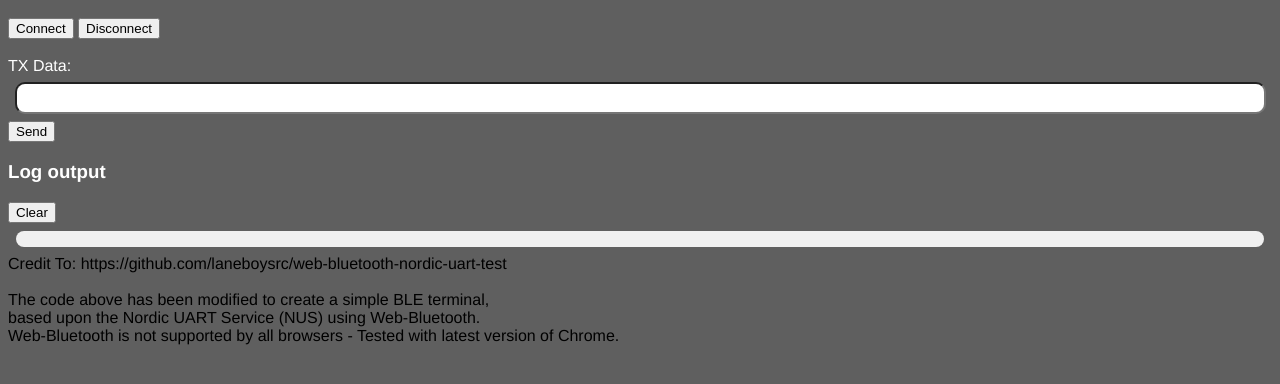
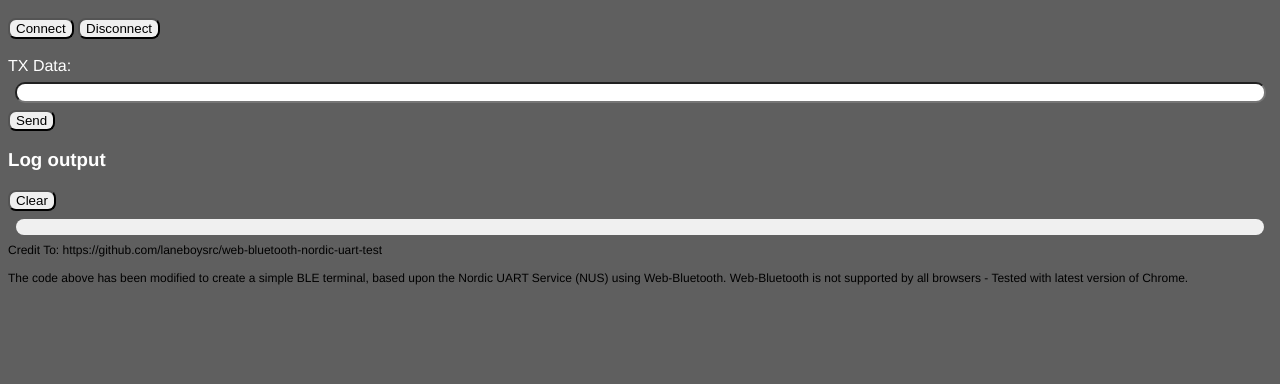
Before and after one commit to julianwilmot/julianwilmot.github.io, a plain HTML site: page index.html in a window 1280 px wide. Shown: the part 48-432 px from the top of the page. Drawn offline with Linux system fonts and the light colour scheme.

Commit message:
Changed the styling a bit. Rounded buttons and thinner text bar and also expandable text with a smaller text size

```diff
--- a/index.html
+++ b/index.html
@@ -35,7 +35,6 @@ pre {
   width: 99%;
   border-radius: 0.75em;
   margin: 0.5em;
-  padding: 0.5em;
 }
 
 #log:empty {
@@ -53,6 +52,26 @@ h3 {
 
 #txdata_label {
   color: white;
+}
+
+#connect {
+  border-radius: 8px;
+}
+
+#disconnect {
+  border-radius: 8px;
+}
+
+#clear {
+  border-radius: 8px;
+}
+
+#send {
+  border-radius: 8px;
+}
+
+#about_label {
+  font-size:  12px;
 }
 
 </style>
@@ -78,8 +97,8 @@ h3 {
 </div>
 
 <label for="about" id="about_label">Credit To: https://github.com/laneboysrc/web-bluetooth-nordic-uart-test<br><br>
-The code above has been modified to create a simple BLE terminal,<br>
-based upon the Nordic UART Service (NUS) using Web-Bluetooth.<br>
+The code above has been modified to create a simple BLE terminal,
+based upon the Nordic UART Service (NUS) using Web-Bluetooth.
 Web-Bluetooth is not supported by all browsers - Tested with latest version of Chrome.<br>
 </label>
 
```
